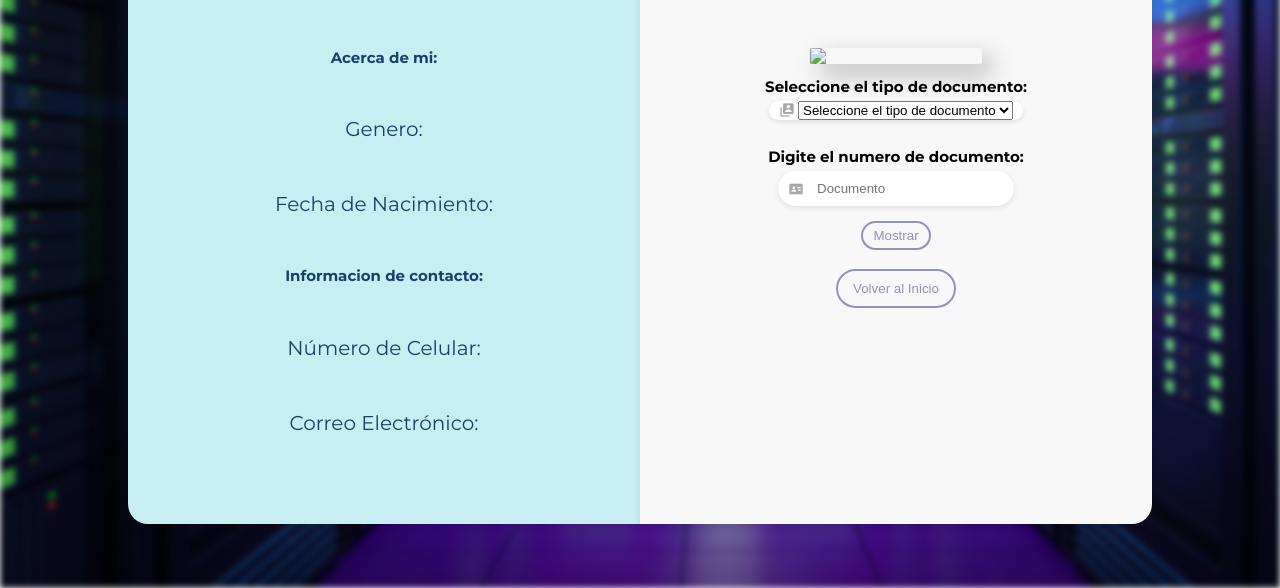
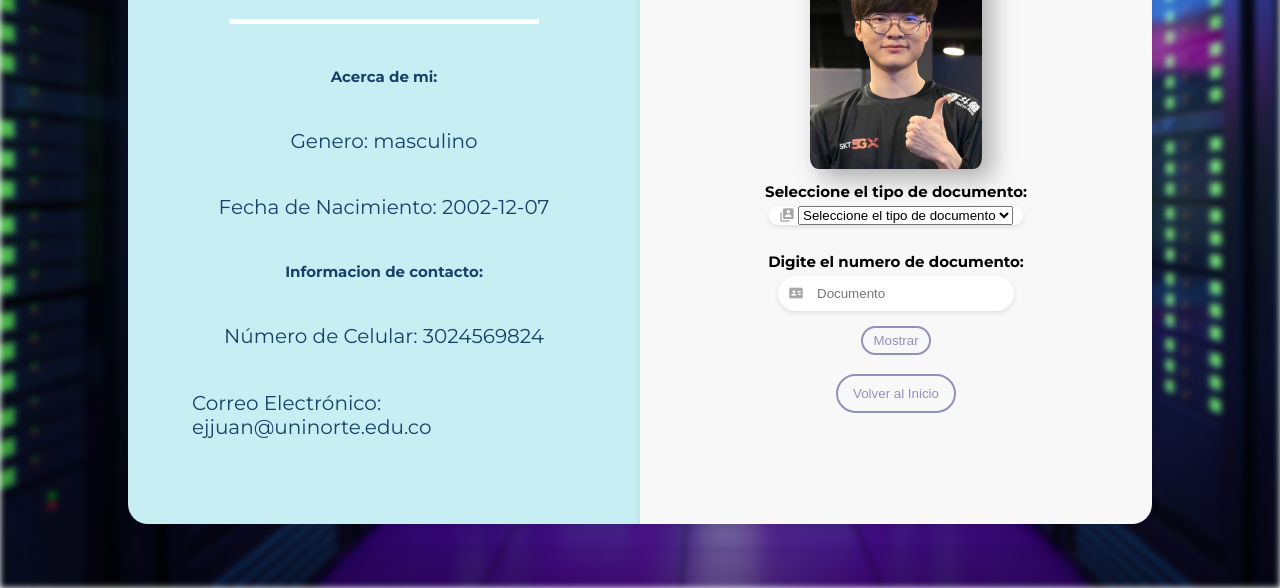
Before and after one commit to JonesProgrammer/Dise-o_HTML, a plain HTML site: page index.html in a window 1280 px wide. Shown: the part 212-800 px from the top of the page. Drawn offline with nearby package versions, Linux system fonts and the light colour scheme; files that its build step writes are made by us from their sources; files whose address does not match are found by name.

Commit message:
Update index.html

```diff
--- a/index.html
+++ b/index.html
@@ -9,7 +9,7 @@
     <link href="https://fonts.googleapis.com/css2?family=Montserrat:wght@300;400;500;600;700&display=swap"
         rel="stylesheet">
     <link href='https://unpkg.com/boxicons@2.1.4/css/boxicons.min.css' rel='stylesheet'>
-    <link rel="stylesheet" href="style.css">
+    <link rel="stylesheet" href="/assets/css/style.css">
   <title>Información Personal</title>
 </head>
 <body>
@@ -25,7 +25,7 @@
       <p>Correo Electrónico: <span id="mostrar_correo"></span></p>
     </div>
     <div id="derecha">
-      <img id="mostrar_foto" src="faker.jpg">
+      <img id="mostrar_foto" src="/assets/img/faker.jpg">
       <h2>Seleccione el tipo de documento: </h2>
       <label>
         <i class='bx bxs-user-account'></i>
@@ -44,6 +44,6 @@
       <input type="button" href="#" id="volver" value="Volver al Inicio">
     </div>
   </div>
-  <script src="script_2.js"></script>
+  <script src="/assets/script/script_2.js"></script>
 </body>
 </html>
```
